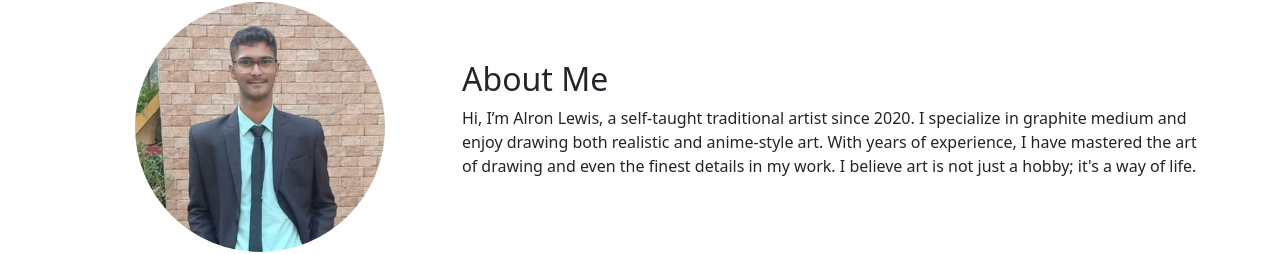
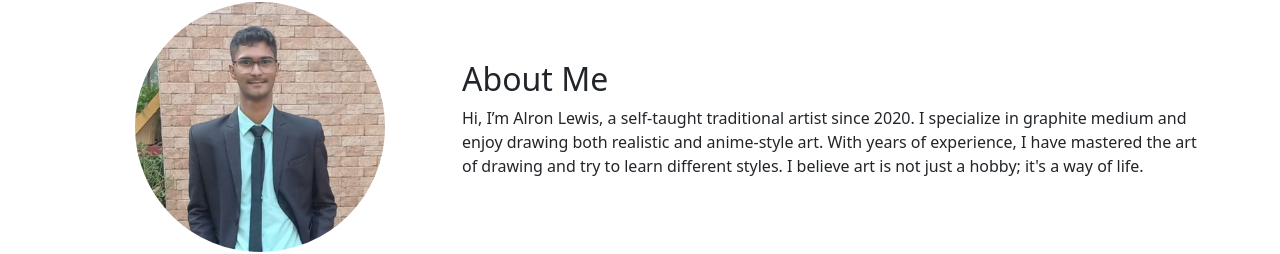
Before and after one commit to alronlewis/alronlewis.com, a plain HTML site: page index.html in a window 1280 px wide. Shown: the part 328-582 px from the top of the page. Drawn offline with nearby package versions, Linux system fonts and the light colour scheme.

Commit message:
Update index.html

```diff
--- a/index.html
+++ b/index.html
@@ -119,7 +119,7 @@
         <p>
           Hi, I’m Alron Lewis, a self-taught traditional artist since 2020.
           I specialize in graphite medium and enjoy drawing both realistic and anime-style art.
-          With years of experience, I have mastered the art of drawing and even the finest details in my work.
+          With years of experience, I have mastered the art of drawing and try to learn different styles.
           I believe art is not just a hobby; it's a way of life.
         </p>
       </div>
```
